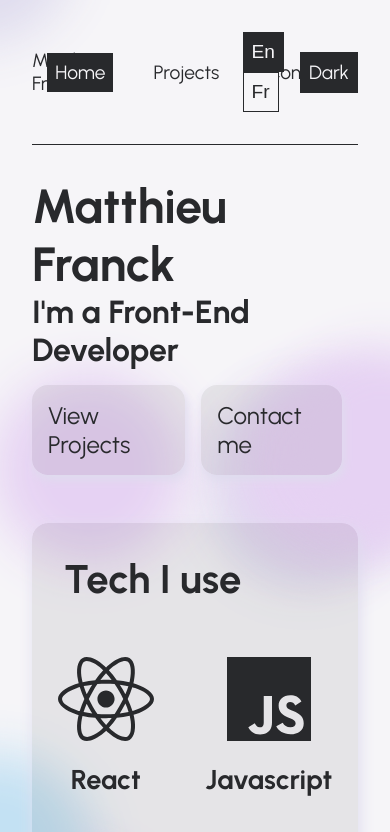
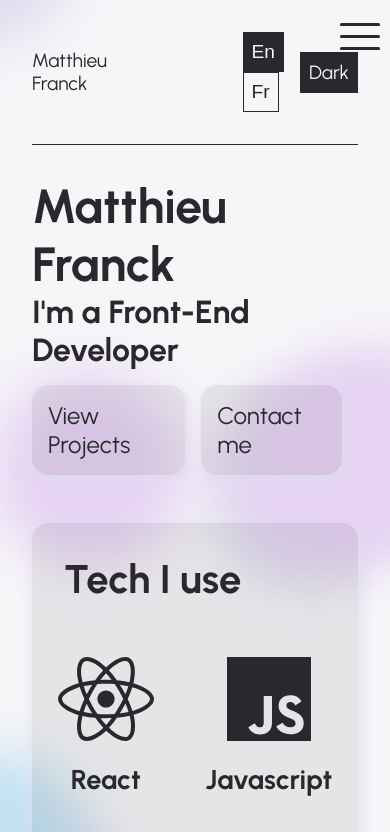
Before and after one commit to Matt-Fr/portfolio, a React (Create React App) app: page / in a window 390 px wide. Shown: the top 832 px of the page. Built offline with nearby package versions, Linux system fonts and the light colour scheme.

Commit message:
created the hamburger menu for mobile

```diff
--- a/src/components/Navbar.js
+++ b/src/components/Navbar.js
@@ -1,26 +1,41 @@
-import React from "react";
+import React, { useState } from "react";
 import { Link, NavLink } from "react-router-dom";
 import { useGlobalContext } from "../context";
 import LanguageBtn from "../components/LanguageBtn";
 import ToggleTheme from "../components/ToggleTheme";
 
 const Navbar = () => {
+  const [showLinks, setShowLinks] = useState(false);
+  const handleShowLinks = () => {
+    setShowLinks(!showLinks);
+  };
   const { writeBilingualContent } = useGlobalContext();
   return (
     <header className="mainHeader">
       <Link to="/" className="logo">
         Matthieu Franck
       </Link>
-      <nav className="navbar">
-        <NavLink className="navbar-element" to="/">
+      <nav className={showLinks ? "navbar show-nav" : "navbar"}>
+        <NavLink className="navbar-element" to="/" onClick={handleShowLinks}>
           {writeBilingualContent("Home", "Accueil")}
         </NavLink>
-        <NavLink className="navbar-element" to="projects">
+        <NavLink
+          className="navbar-element"
+          to="projects"
+          onClick={handleShowLinks}
+        >
           {writeBilingualContent("Projects", "Projets")}
         </NavLink>
-        <NavLink className="navbar-element" to="contact">
+        <NavLink
+          onClick={handleShowLinks}
+          className="navbar-element"
+          to="contact"
+        >
           {writeBilingualContent("Contact", "Contact")}
         </NavLink>
+        <button className="hamburger" onClick={handleShowLinks}>
+          <span className="hamburger-bar"></span>
+        </button>
       </nav>
       <div className="switchBtns">
         <LanguageBtn />
--- a/src/pages/SharedLayout.scss
+++ b/src/pages/SharedLayout.scss
@@ -17,6 +17,7 @@
   padding: 2rem 0;
   border-bottom: 1px var(--clr-font) solid;
   font-size: 1.2rem;
+  //a enlever
 }
 
 .switchBtns {
@@ -79,3 +80,87 @@
   background-color: var(--clr-font);
   color: var(--clr-bcg);
 }
+
+.hamburger {
+  width: 40px;
+  height: 40px;
+  background: transparent;
+  border: none;
+  color: inherit;
+  display: none;
+  &-bar {
+  }
+}
+
+@media only screen and (max-width: 871px) {
+  .navbar {
+    display: flex;
+    justify-content: center;
+    align-items: center;
+    flex-direction: column;
+    position: fixed;
+    right: -100vw;
+    bottom: 0;
+    top: 0;
+    height: 100vh;
+    background-color: aquamarine;
+    z-index: 200;
+    transition: all 0.5s ease-in-out;
+
+    &-element {
+      padding: 1.5rem;
+    }
+  }
+  .hamburger {
+    display: block;
+    position: fixed;
+    top: 1rem;
+    right: 1rem;
+    z-index: 300;
+    &:hover {
+      cursor: pointer;
+    }
+  }
+  .hamburger-bar,
+  .hamburger-bar::before,
+  .hamburger-bar::after {
+    display: block;
+    width: 40px;
+    height: 3px;
+    position: relative;
+    background: var(--clr-font);
+    border-radius: 3px;
+    z-index: 300;
+    transition: all 0.5s ease-in-out;
+  }
+
+  .hamburger-bar::before,
+  .hamburger-bar::after {
+    content: "";
+    position: absolute;
+    left: 0;
+  }
+
+  .show-nav {
+    width: 100vw;
+    right: 0;
+  }
+  .hamburger-bar::before {
+    transform: translateY(-12px);
+  }
+
+  .hamburger-bar::after {
+    transform: translateY(12px);
+  }
+  .show-nav .hamburger-bar {
+    background: transparent;
+    width: 0;
+  }
+
+  .show-nav .hamburger-bar::before {
+    transform: rotate(45deg);
+  }
+  .show-nav .hamburger-bar::after {
+    transform: rotate(-45deg);
+  }
+}
```
